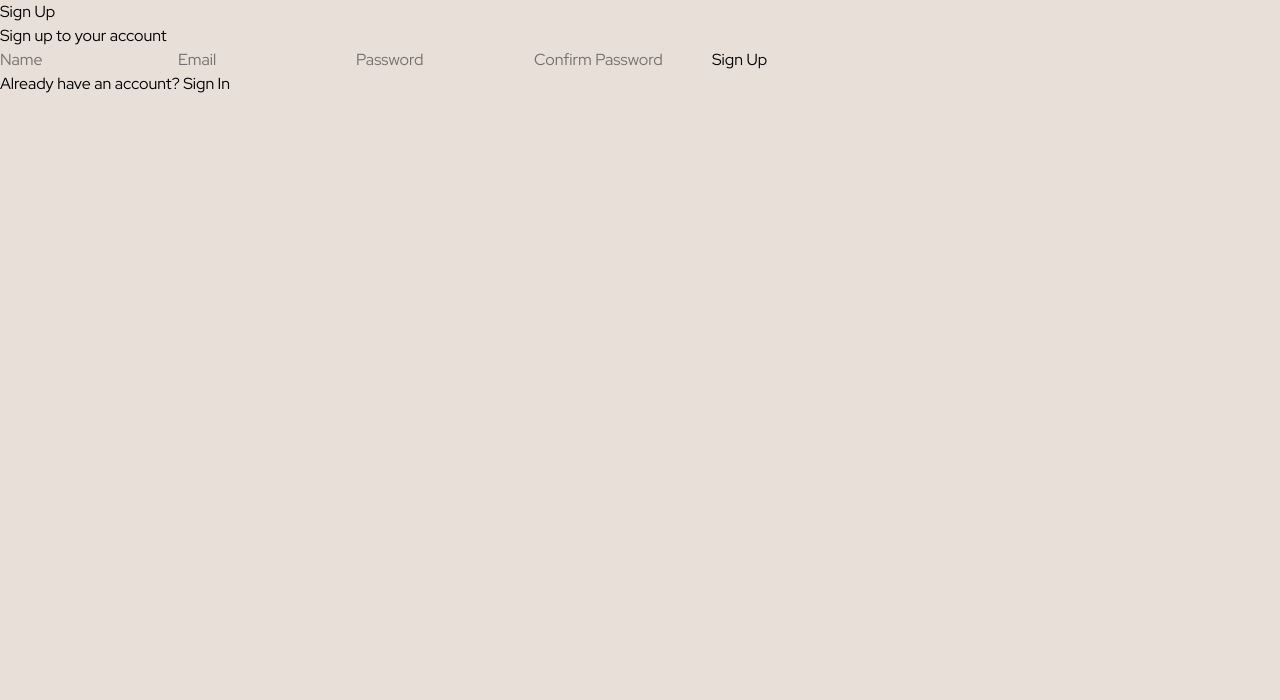
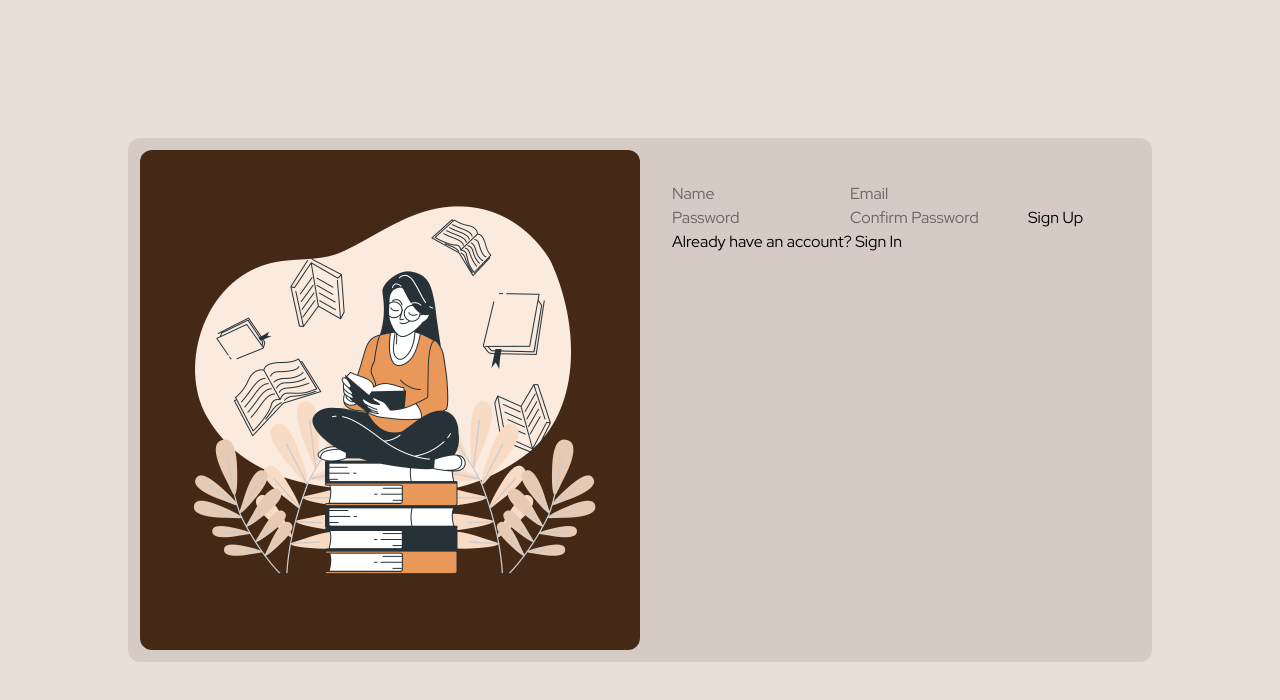
Before and after one commit to gowri-sanker-s/milestone, a Next.js app: page /sign-up in a window 1280 px wide. Shown: the top 700 px of the page. Built offline with nearby package versions, Linux system fonts and the light colour scheme; no server answers.

Commit message:
feat: Redesign sign-up page with a new layout and accompanying image.

```diff
--- a/app/(auth)/sign-up/page.tsx
+++ b/app/(auth)/sign-up/page.tsx
@@ -3,6 +3,9 @@ import { Metadata } from "next";
 import { auth } from "@/auth";
 import { redirect } from "next/navigation";
 import { SignUpForm } from "./SignUpForm";
+import Image from "next/image";
+import signUp from "@/assets/images/sign-up.png";
+
 export const metadata: Metadata = {
   title: `Sign Up`,
   description: `${APP_DESCRIPTION}`,
@@ -17,9 +20,16 @@ const page = async (props: {
   }
   return (
     <div>
-      <h1>Sign Up</h1>
-      <p>Sign up to your account</p>
-      <SignUpForm />
+      <div className="h-screen w-full grid place-items-center">
+        <div className="bg-primary-border p-3 rounded-xl w-[90%] md:w-[80%] mx-auto grid lg:grid-cols-2">
+          <div className="lg:block hidden left image-container max-h-[650px] w-full bg-primary-text rounded-xl">
+            <Image src={signUp} alt="Sign Up" className="icon" />
+          </div>
+          <div className="left p-8 ">
+            <SignUpForm />
+          </div>
+        </div>
+      </div>
     </div>
   );
 };
--- a/lib/validators.ts
+++ b/lib/validators.ts
@@ -34,7 +34,7 @@ export const insertCartSchema = z.object({
   taxPrice: z.number().min(0, "Tax price must be at least 0"),
   shippingPrice: z.number().min(0, "Shipping price must be at least 0"),
   sessionCartId: z.string().min(1, "Session cart ID is required"),
-  userId: z.string().optional(),
+  userId: z.string().optional().nullable(),
   totalPrice: z.number().min(0, "Total price must be at least 0"),
 });
 
```
Also changed, not shown: assets/images/sign-up.png (added).
